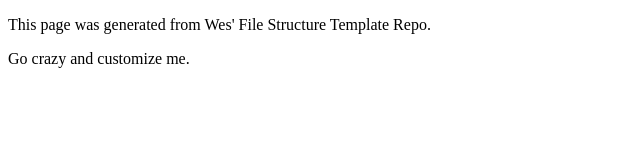
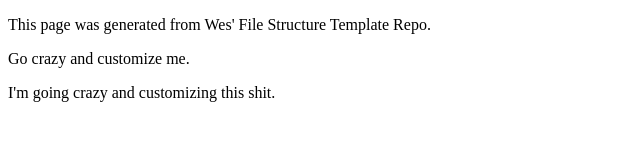
Before and after one commit to wmodes/art101a, a plain HTML site: page index.html in a window 1280 px wide. Shown: the whole page, without its empty margins (0-640 px from the left). Drawn offline with Linux system fonts and the light colour scheme.

Commit message:
I'm ready to commit. First change

```diff
--- a/index.html
+++ b/index.html
@@ -9,6 +9,8 @@
 		<p>This page was generated from Wes' File Structure Template Repo.</p>
 
 		<p>Go crazy and customize me.</p>
+
+		<p>I'm going crazy and customizing this shit.</p>
 	</main>
 
 
```
